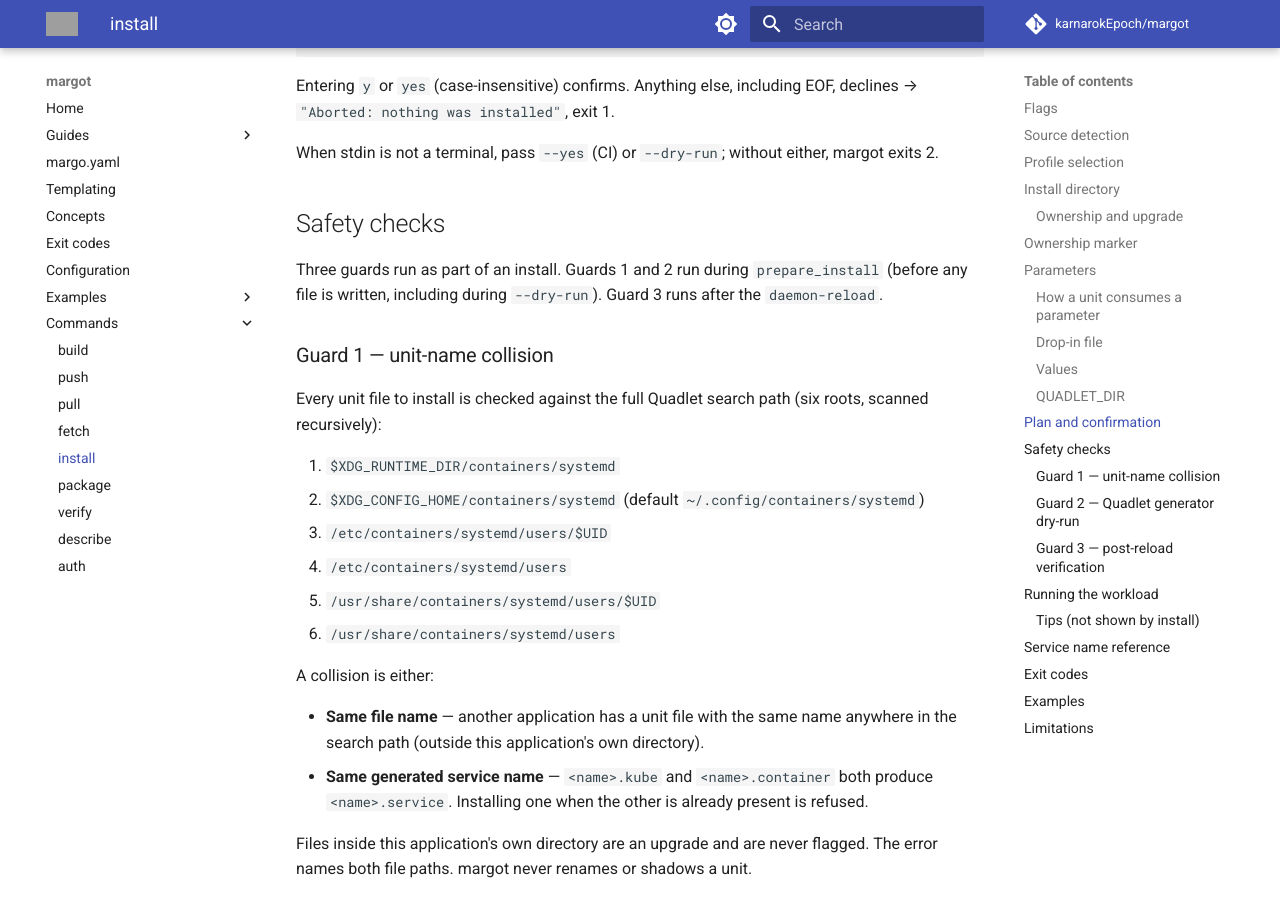
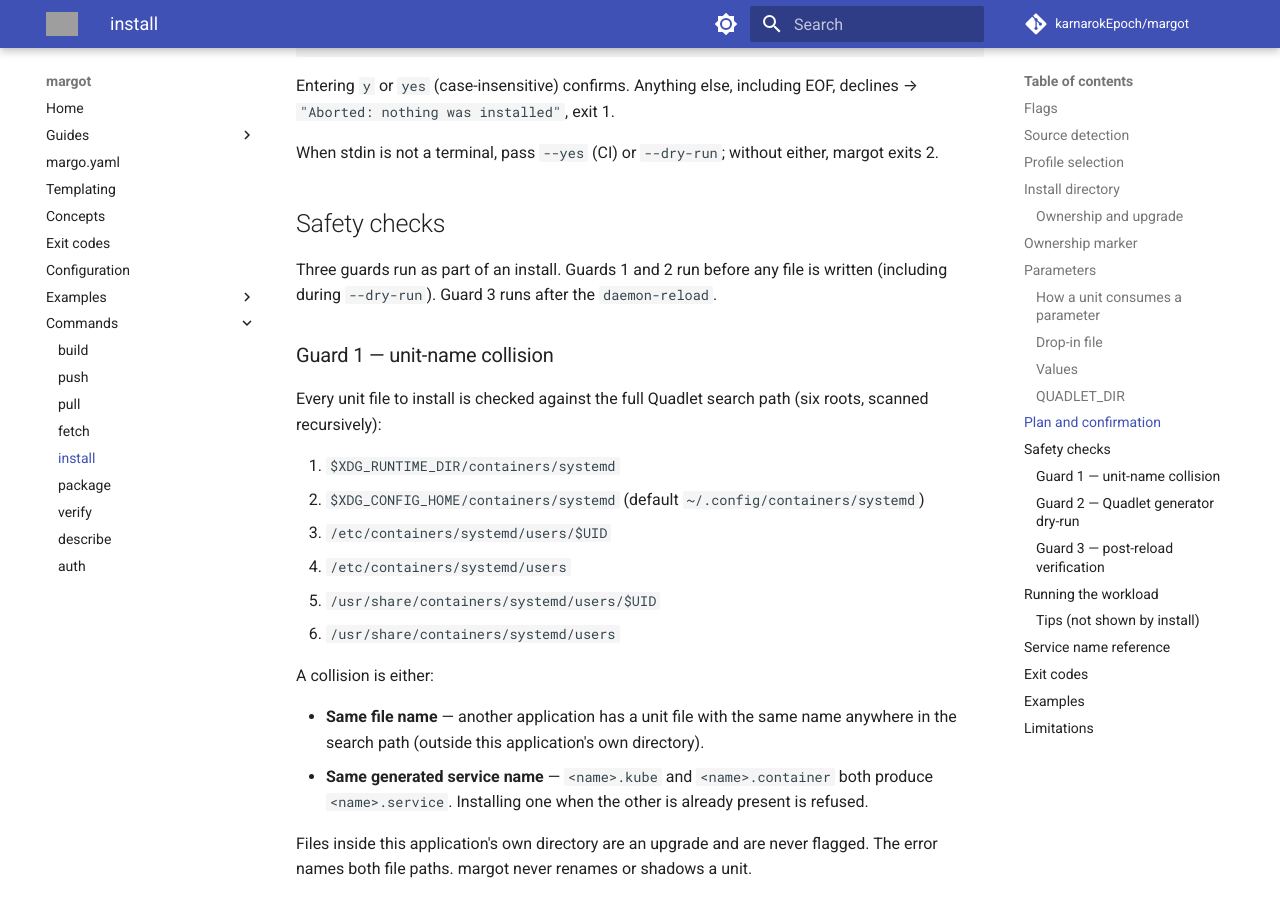
Before and after one commit to karnarokEpoch/margot, an MkDocs documentation site: the page built from docs/commands/install.md, in a window 1280 px wide and 900 px high, scrolled down 5668 px. Built offline with MkDocs 1.6.1 and Material for MkDocs 9.7.7, drawn with Linux system fonts in a browser that asks for light colours; comment, search, counter and statistics services are not loaded; grey boxes are pictures that could not be loaded.

```diff
--- a/docs/commands/install.md
+++ b/docs/commands/install.md
@@ -221,9 +221,8 @@ When stdin is not a terminal, pass `--yes` (CI) or `--dry-run`; without either,
 
 ## Safety checks
 
-Three guards run as part of an install. Guards 1 and 2 run during `prepare_install`
-(before any file is written, including during `--dry-run`). Guard 3 runs after the
-`daemon-reload`.
+Three guards run as part of an install. Guards 1 and 2 run before any file is written
+(including during `--dry-run`). Guard 3 runs after the `daemon-reload`.
 
 ### Guard 1 — unit-name collision
 
```
Also changed, not shown: .kiro/steering/product.md (+4 -3 lines), README.md (+15 -0 lines).
